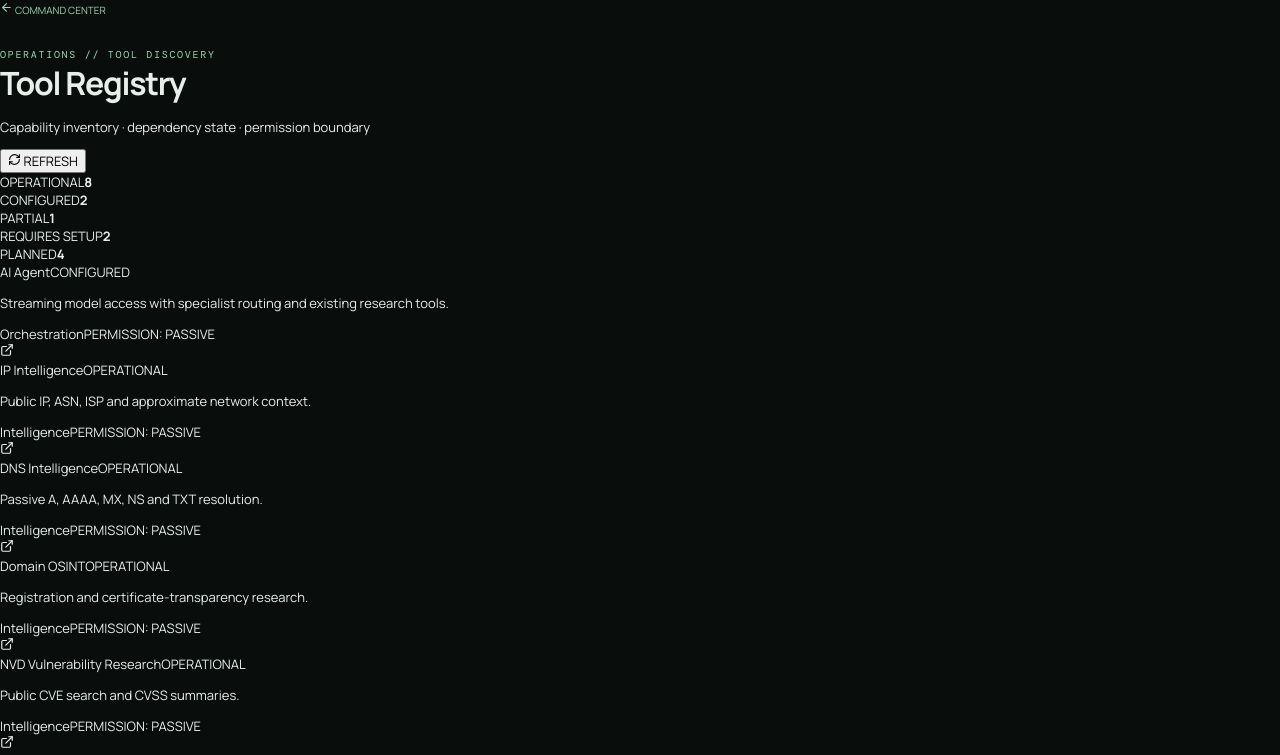
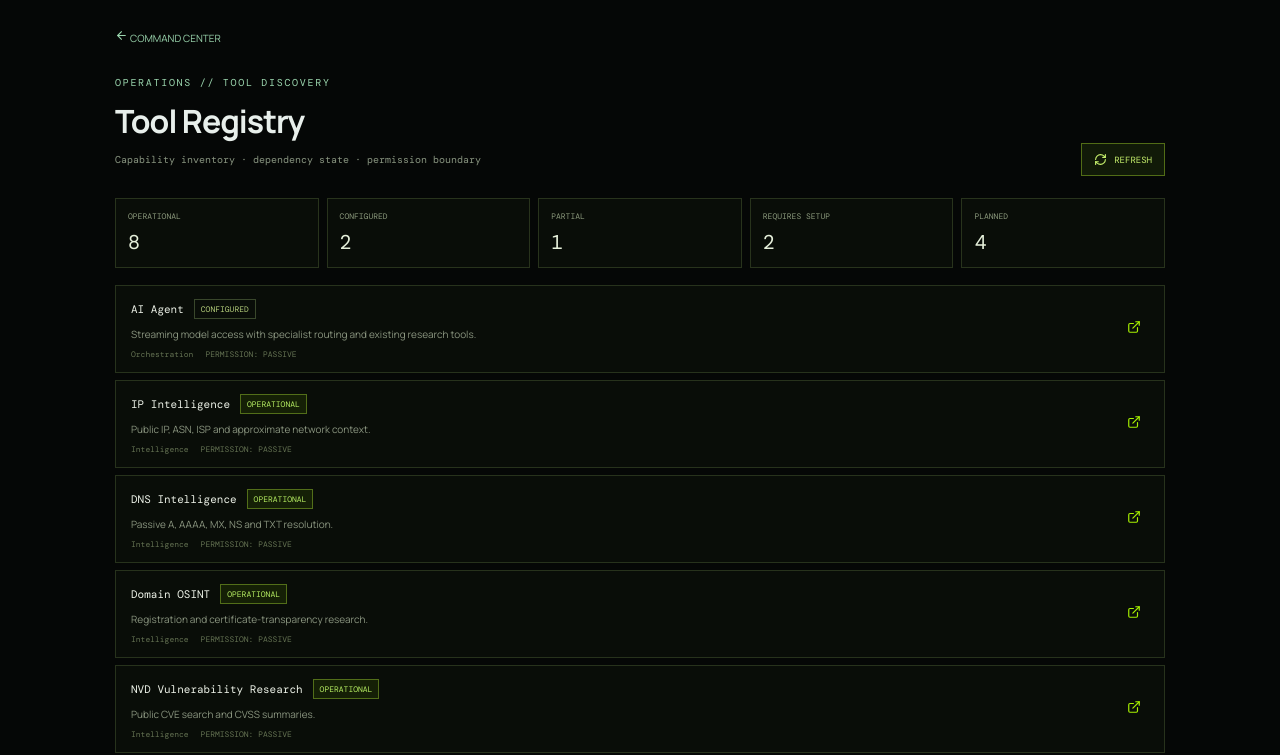
Before and after one commit to abelmiracle377-stack/cyberlab-ai, a Next.js app: page /tool-registry in a window 1280 px wide. Shown: the top 755 px of the page. Built offline with nearby package versions, Linux system fonts and the light colour scheme; no server answers.

Commit message:
Style live tool registry workspace

```diff
--- a/app/globals.css
+++ b/app/globals.css
@@ -514,3 +514,23 @@ h1 { font-size: clamp(24px, 3vw, 32px); letter-spacing: -1.3px; margin: 0; font-
   .cockpit-switch { width:100%; }
   .cockpit-switch button { flex:1; }
 }
+
+.tool-registry-page{min-height:100vh;background:#050706;color:#e8efeb;padding:28px max(16px,calc((100vw - 1050px)/2));font-family:var(--sans)}
+.registry-heading{display:flex;align-items:flex-end;justify-content:space-between;gap:15px;margin:10px 0 22px}
+.registry-heading h1{font-size:32px;letter-spacing:-1px;margin:0 0 7px}
+.registry-heading p{color:#899580;font:10px var(--mono)}
+.registry-refresh{display:flex;align-items:center;gap:7px;background:#111a08;border:1px solid #516c16;color:#c7f16d;padding:9px 12px;font:9px var(--mono)}
+.registry-counts{display:grid;grid-template-columns:repeat(5,minmax(0,1fr));gap:8px;margin-bottom:17px}
+.registry-counts>div{border:1px solid #28331c;background:#090d08;padding:12px;display:grid;gap:8px}
+.registry-counts span{font:8px var(--mono);color:#8c9a7d}.registry-counts b{font:20px var(--mono);color:#e5efda}
+.registry-list{display:grid;gap:7px}
+.registry-item{display:flex;align-items:center;justify-content:space-between;gap:12px;border:1px solid #27321c;background:#090d08;padding:13px 15px}
+.registry-item>a{color:#a6f000;padding:8px}.registry-item-main{min-width:0}
+.registry-item-title{display:flex;align-items:center;gap:10px;flex-wrap:wrap;font:11px var(--mono);color:#edf2e8}
+.registry-item p{color:#8b9680;font-size:10px;line-height:1.6;margin:7px 0}
+.registry-meta{display:flex;gap:12px;flex-wrap:wrap;color:#657353;font:8px var(--mono)}
+.registry-state{font:8px var(--mono);padding:4px 6px;border:1px solid #39472b}
+.state-operational{color:#b7ef63;border-color:#526e19;background:#152006}.state-configured{color:#b5cf7b}.state-partial{color:#d9b85b}.state-requires-setup{color:#d9b85b;border-color:#66551d}.state-planned{color:#88917c;border-color:#30392b}
+.registry-foot{display:flex;align-items:center;gap:8px;color:#859276;border-top:1px solid #27321c;padding-top:14px;margin-top:20px;font:9px var(--mono)}
+.registry-foot svg{color:#a6f000;flex-shrink:0}.registry-error,.registry-loading{padding:14px;color:#d9b85b;font:10px var(--mono)}
+@media(max-width:600px){.registry-counts{grid-template-columns:repeat(2,minmax(0,1fr))}.registry-heading{align-items:flex-start;flex-direction:column}.registry-item{padding:11px}.registry-item-title{font-size:10px}}
```
